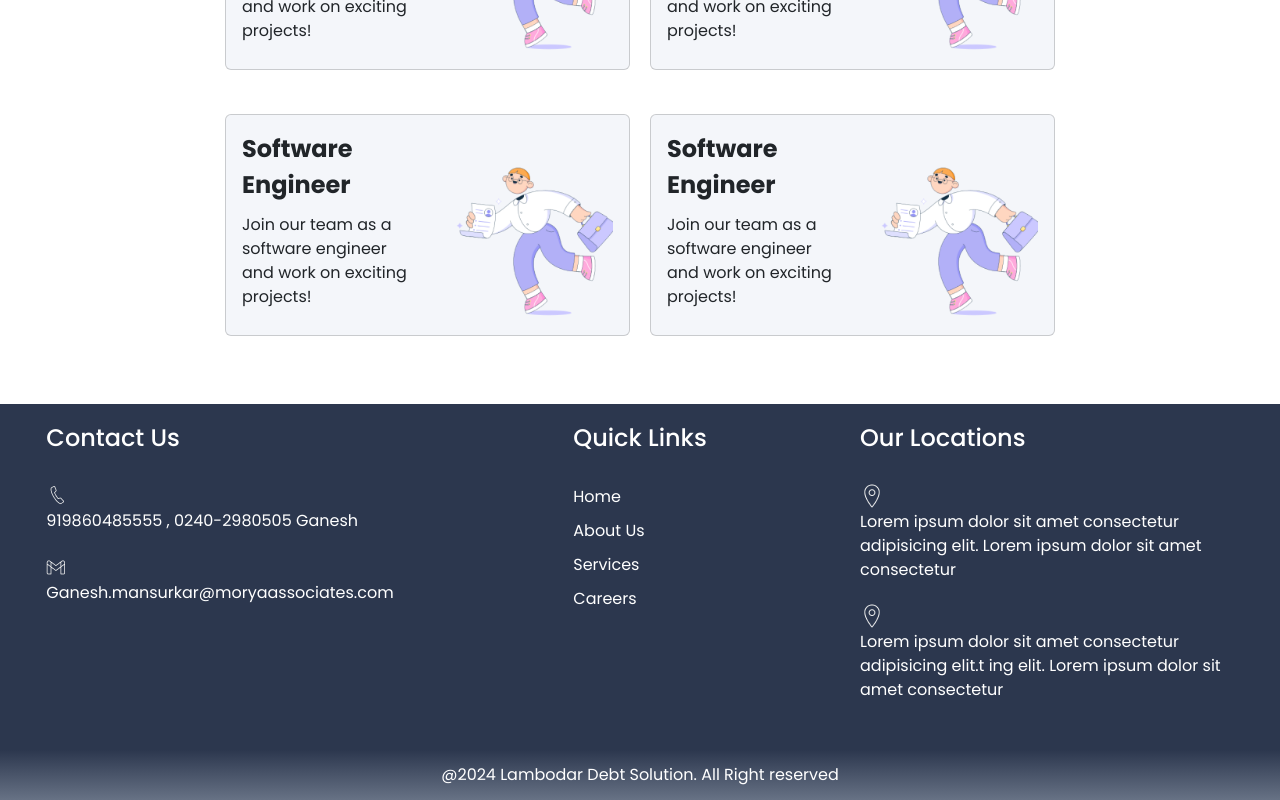
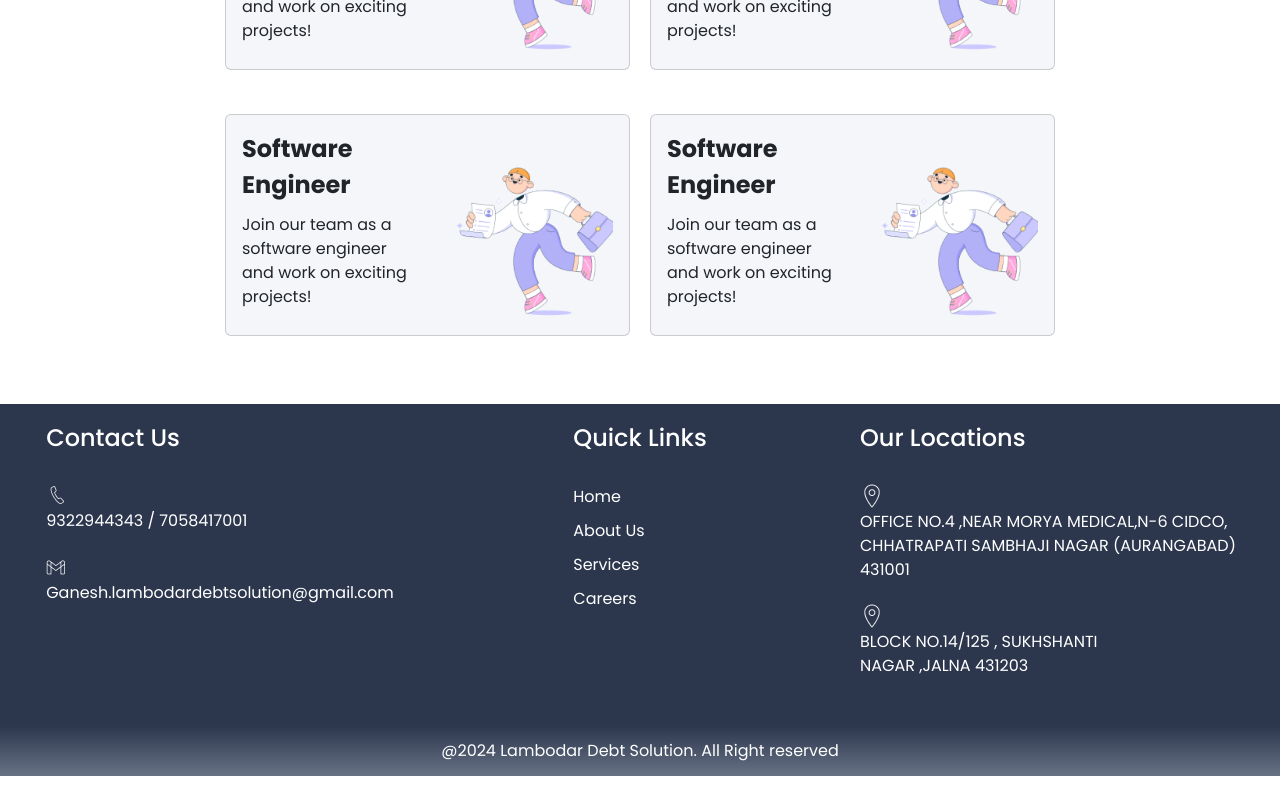
Before and after one commit to void173/lambodardebts, a React (Create React App) app in the folder frontend/webapp/: page /services in a window 1280 px wide. Shown: the part 1208-2008 px from the top of the page. After the commit the page ends 1984 px from the top, so only its background shows below. Built offline with nearby package versions, Linux system fonts and the light colour scheme.

Commit message:
Added location and contacts

```diff
--- a/frontend/webapp/src/components/js/footer.js
+++ b/frontend/webapp/src/components/js/footer.js
@@ -15,11 +15,11 @@ export default function Footer() {
             <h4>Contact Us</h4>
             <br/>
             <div>
-              <img src={call} alt=' ' draggable="false" /><div> 919860485555 , 0240-2980505 Ganesh</div>
+              <img src={call} alt=' ' draggable="false" /><div> 9322944343 / 7058417001</div>
             </div>
             <br/>
             <div>
-              <img src={gmail} alt=' '  draggable="false"/><div> Ganesh.mansurkar@moryaassociates.com</div>
+              <img src={gmail} alt=' '  draggable="false"/><div> Ganesh.lambodardebtsolution@gmail.com</div>
             </div>
             <br />
           </div>
@@ -39,11 +39,11 @@ export default function Footer() {
             <h4>Our Locations</h4>
             <br/>
             <div>
-              <img src={loc} alt='' draggable="false"/><div><a href='w.com' > Lorem ipsum dolor sit amet consectetur adipisicing elit. Lorem ipsum dolor sit amet consectetur </a></div>
+              <img src={loc} alt='' draggable="false"/><div><a href='w.com' > OFFICE NO.4 ,NEAR MORYA MEDICAL,N-6 CIDCO, CHHATRAPATI SAMBHAJI NAGAR (AURANGABAD) 431001 </a></div>
             </div>
             <br/>
             <div>
-              <img src={loc} alt='' draggable="false"/><div><a href='w.com' draggable="false"> Lorem ipsum dolor sit amet consectetur adipisicing elit.t ing elit. Lorem ipsum dolor sit amet consectetur</a></div>
+              <img src={loc} alt='' draggable="false"/><div><a href='w.com' draggable="false"> BLOCK NO.14/125 , SUKHSHANTI NAGAR ,JALNA 431203</a></div>
             </div>
           </div>
         </div>
```
